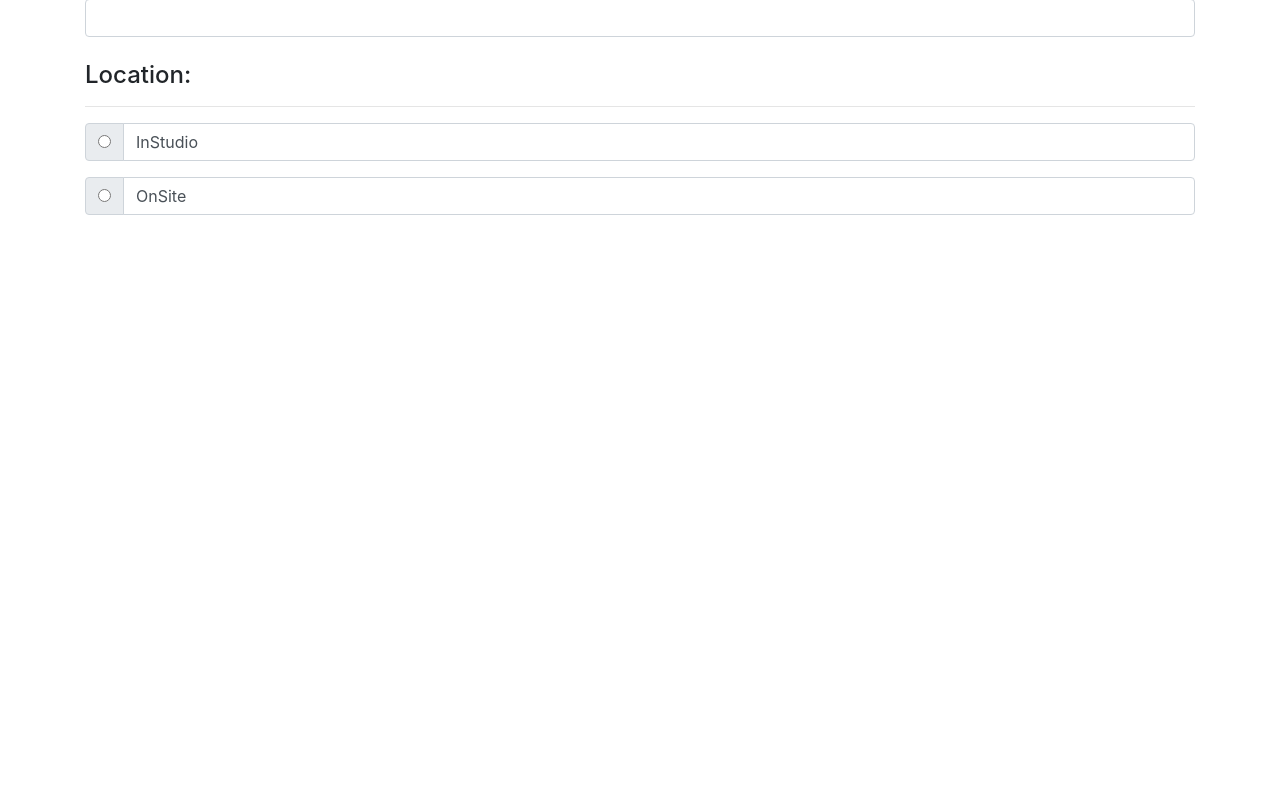
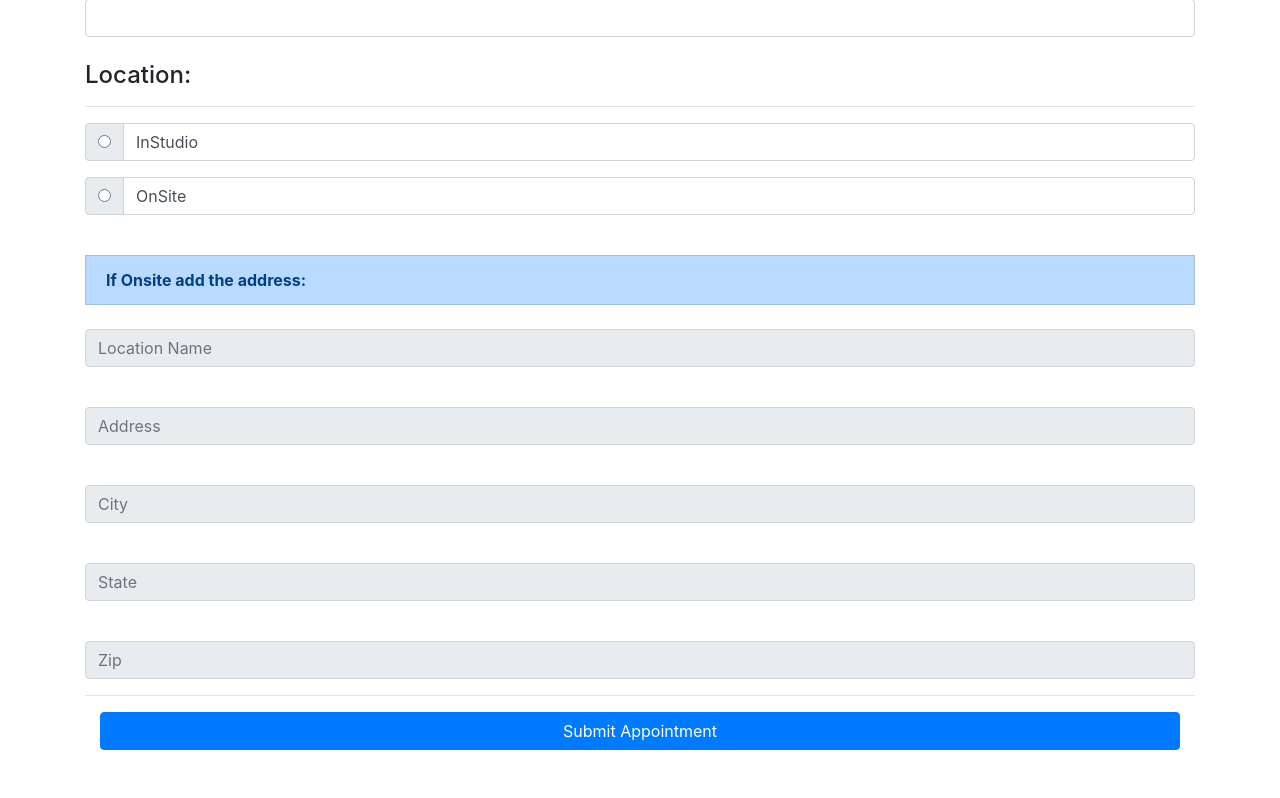
Before and after one commit to courthub74/MarysApptApp3, a Django app: page / in a window 1280 px wide. Shown: the part 1262-2060 px from the top of the page. Before the commit the page ends 1477 px from the top, so only its background shows below. Run offline with Django 3.2, Linux system fonts and the light colour scheme; some libraries are stand-ins or nearby versions.

Commit message:
Form Done

```diff
--- a/marystuffs/templates/home.html
+++ b/marystuffs/templates/home.html
@@ -143,7 +143,7 @@
 		<div class="input-group mb-3">
 			<div class="input-group-prepend">
 				<div class="input-group-text">
-					<input type="radio" aria-label="Radio button for following text input" name="location" id="checked" value="InStudio">
+					<input type="radio" aria-label="Radio button for following text input" name="location" id="checked2" value="InStudio">
 				</div>
 			</div>
 			<label type="text" class="form-control" aria-label="Text input with radio">InStudio</label>
@@ -153,18 +153,85 @@
 		<div class="input-group mb-3">
 			<div class="input-group-prepend">
 				<div class="input-group-text">
-					<input type="radio" aria-label="Radio button for following text input" name="location" id="checked2" value="OnSite">
+					<input type="radio" aria-label="Radio button for following text input" name="location" id="checked" value="OnSite">
 				</div>
 			</div>
 			<label type="text" class="form-control" aria-label="Text input with radio">OnSite</label>
 		</div>
-	</div>
 
 
+		<!--Dissable Javascript for OnSite when InStudio is checked-->
+		<script type="text/javascript">
+			$(function() {
+				$("#checked").change(function() {
+					var set = this.checked;
+					if (set) {
+						$("#other").prop("disabled", false); //OnSite
+						$("#other2").prop("disabled", false); //OnSite
+						$("#other3").prop("disabled", false); //OnSite
+						$("#other4").prop("disabled", false); //OnSite
+						$("#other5").prop("disabled", false); //OnSite
+					}
+
+					else {
+						$("#other").prop("disabled", true); //InStudio
+					}
+				});
+			});
+			$(function() {
+				$("#checked2").change(function() {
+					var set2 = this.checked;
+					if (set2) {
+						$("#other").prop("disabled", true);
+						$("#other2").prop("disabled", true);
+						$("#other3").prop("disabled", true);
+						$("#other4").prop("disabled", true);
+						$("#other5").prop("disabled", true);
+					}
+
+					else {
+						$("#other").prop("disabled", false);
+					}
+				});
+			});
+		</script>
+
+
+		<br>
+
+
+		<!--If ONSITE then add address-->
+		<li class="list-group-item list-group-item-primary"><strong>If Onsite add the address:</strong></li>
+		<br>
+		<div class="form-group">
+		    <input type="text" class="form-control" id="other" placeholder="Location Name" name="loc_name" disabled="other">
+		</div>
+		<br>
+		<div class="form-group">
+		    <input type="text" class="form-control" id="other2"  placeholder="Address" name="address" disabled="other2">
+		</div>
+		<br>
+		<div class="form-group">
+		    <input type="text" class="form-control" id="other3" placeholder="City" name="city" disabled="other3">
+		</div>
+		<br>
+		<div class="form-group">
+		    <input type="text" class="form-control" id="other4" placeholder="State" name="state" disabled="other4">
+		</div>
+		<br>
+		<div class="form-group">
+		    <input type="text" class="form-control" id="other5" placeholder="Zip" name="zipcode" disabled="other5">
+		</div>
+
+		<hr>
+		<div class="container">
+			<button type="submit" class="btn btn-md btn-block btn-primary">Submit Appointment</button>
+		</div>
+
+
+	</div>
 <br><br>
 </form>
 
 
-
-
 {% endblock %}
```
